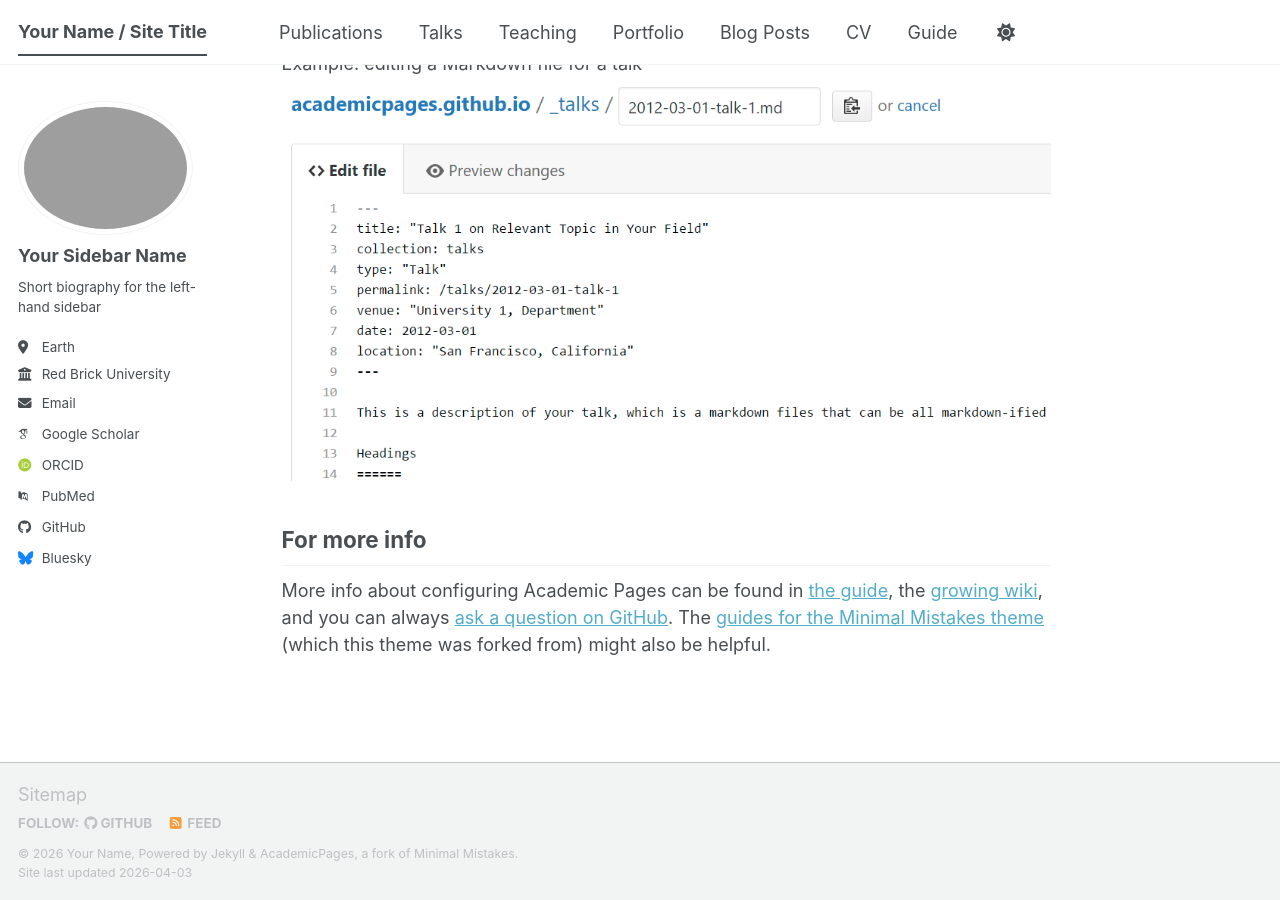
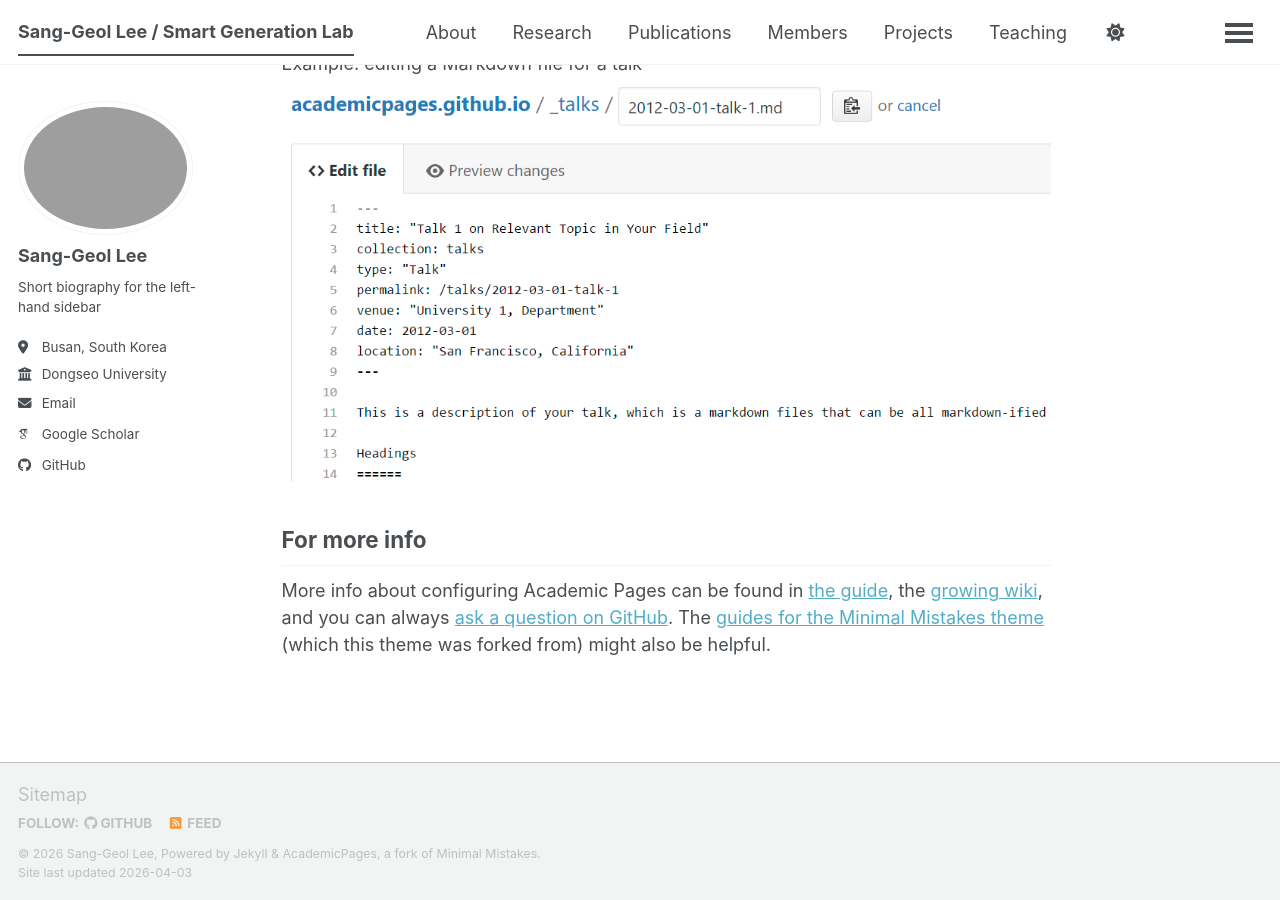
Before and after one commit to SmartGenerationLab/smartgenerationlab.github.io, a Jekyll site: the page built from _pages/about.md, in a window 1280 px wide and 900 px high, scrolled down 2720 px. Built offline with Jekyll 4.4.1, drawn with Linux system fonts in a browser that asks for light colours; some web fonts are replaced; a script bundle is joined from its source files by our own code; library files that are not in the unit come from our copies.

Commit message:
기본 정보 수정

```diff
--- a/_config.yml
+++ b/_config.yml
@@ -9,11 +9,11 @@
 # Basic Site Settings
 locale                   : "en-US"
 site_theme               : "default" # The available themes options are "default", "air", "sunrise", "mint", "dirt" and "contrast"
-title                    : "Your Name / Site Title"
+title                    : "Sang-Geol Lee / Smart Generation Lab"
 title_separator          : "-"
-name                     : &name "Your Name"
-description              : &description "Your Name's academic portfolio"   # Update this with a general description of your site, this is the default if not overridden by a page
-url                      : https://academicpages.github.io # The base hostname & protocol for your site e.g. "https://[your GitHub username].github.io",
+name                     : &name "Sang-Geol Lee"
+description              : &description "Smart Generation Lab at Dongseo University"   # Update this with a general description of your site, this is the default if not overridden by a page
+url                      : https://smartgenerationlab.github.io # The base hostname & protocol for your site e.g. "https://[your GitHub username].github.io",
                                                            # or if you already have some other page hosted on Github then use "https://[your GitHub username].github.io/[Your Repo Name]"
 baseurl                  : "" # the subpath of your site, e.g. "/blog"
 repository               : "academicpages/academicpages.github.io"
@@ -24,24 +24,24 @@ repository               : "academicpages/academicpages.github.io"
 author:
   # Biographic information
   avatar           : "profile.png"
-  name             : "Your Sidebar Name"
+  name             : "Sang-Geol Lee"
   pronouns         : # example: "she/her"
   bio              : "Short biography for the left-hand sidebar"
-  location         : "Earth"
-  employer         : "Red Brick University"
+  location         : "Busan, South Korea"
+  employer         : "Dongseo University"
   uri              : # URL
-  email            : "none@example.org"
+  email            : "leesg@dongseo.ac.kr"
 
   # Academic websites
   academia         : # URL
   arxiv            : # URL - Update with the correct link to your profile
-  googlescholar    : "https://scholar.google.com/citations?user=PS_CX0AAAAAJ"
+  googlescholar    : "https://scholar.google.com/citations?user=MpXDztYAAAAJ"
   inspire-hep      : # URL
   impactstory      : # URL
-  orcid            : "https://orcid.org/yourorcidurl"
+  orcid            : #"https://orcid.org/yourorcidurl"
   semantic         : # URL
   ssrn             : # URL
-  pubmed           : "https://www.ncbi.nlm.nih.gov/pubmed/?term=john+snow"
+  pubmed           : #"https://www.ncbi.nlm.nih.gov/pubmed/?term=john+snow"
   researchgate     : # URL
   scopus           : # URL
   zotero           : # URL
@@ -51,13 +51,13 @@ author:
   bitbucket        : # Username - Update with your username on the site
   codepen          : # Username
   dribbble         : # Username
-  github           : "academicpages"
+  github           : "SmartGenerationLab"
   kaggle           : # Username
   stackoverflow    : # User number or user number and name (i.e., use "1" or "1/jeff-atwood")
 
   # Social media
   artstation       : # Username
-  bluesky          : "bsky.app" # Replace this with you Bluesky username
+  bluesky          : #"bsky.app" # Replace this with you Bluesky username
   facebook         : # Username
   flickr           : # Username
   foursquare       : # Username
```
Also changed, not shown: _data/navigation.yml (+29 -13 lines), 1 other file.
